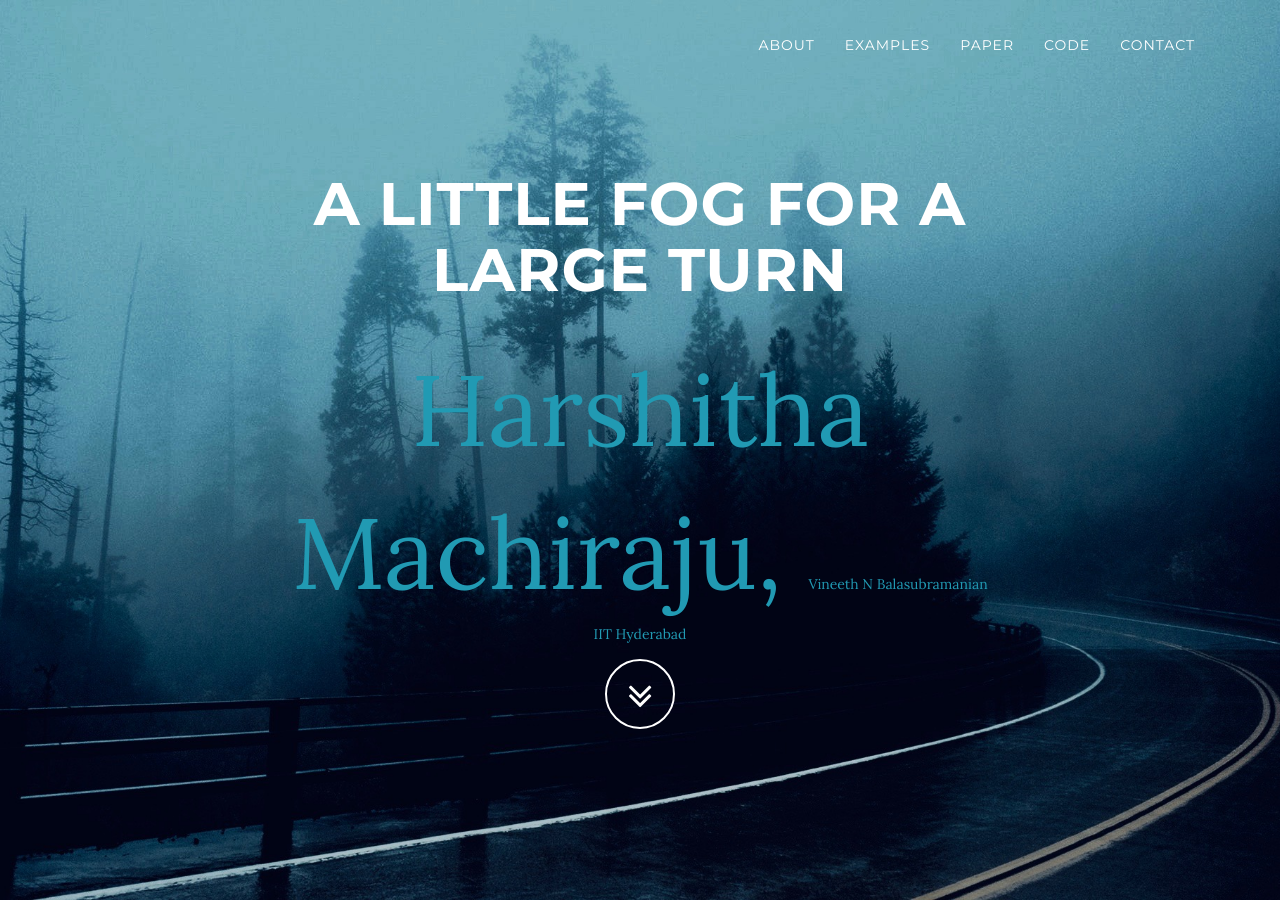
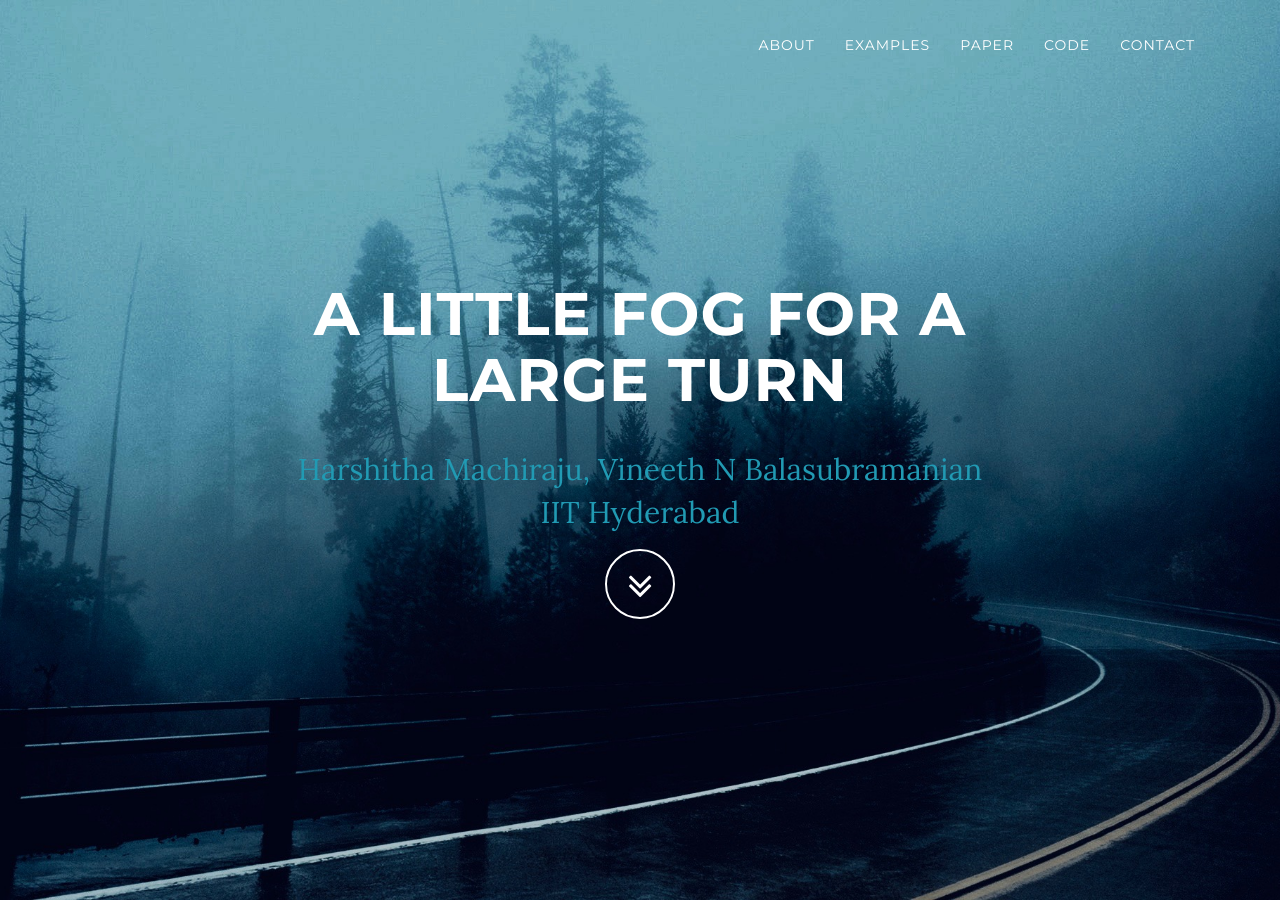
Before and after one commit to code-Assasin/website_little_fog, a Jekyll site: the page built from index.html, in a window 1280 px wide and 900 px high. Built offline with Jekyll 4.4.1, drawn with Linux system fonts in a browser that asks for light colours.

Commit message:
update all link sizes

```diff
--- a/_includes/header.html
+++ b/_includes/header.html
@@ -8,9 +8,9 @@
            <!--              <p class="intro-sub-text">{{ site.description1 }} <a> </a><br>
                         <p class="intro-sub-text">{{ site.description2 }}<br> -->
                             <!-- target="_blank" opens new tab -->
-                        <a class="intro-sub-text" href="https://github.com/code-Assasin" target="_blank" style="font-size: 100px">{{ site.description1 }}</a>
-                        <a class="intro-sub-text" href="https://www.iith.ac.in/~vineethnb/" target="_blank">{{ site.description2 }}</a><br>
-                        <a class="intro-sub-text" href="https://www.iith.ac.in/" target="_blank">{{ site.description3 }}</a><br>
+                        <a class="intro-sub-text" href="https://github.com/code-Assasin" target="_blank" style="font-size: 30px">{{ site.description1 }}</a>
+                        <a class="intro-sub-text" href="https://www.iith.ac.in/~vineethnb/" target="_blank" style="font-size: 30px">{{ site.description2 }}</a><br>
+                        <a class="intro-sub-text" href="https://www.iith.ac.in/" target="_blank" style="font-size: 30px">{{ site.description3 }}</a><br>
                         <a href="#about" class="btn btn-circle page-scroll">
                             <i class="fa fa-angle-double-down animated"></i>
                         </a>
```
